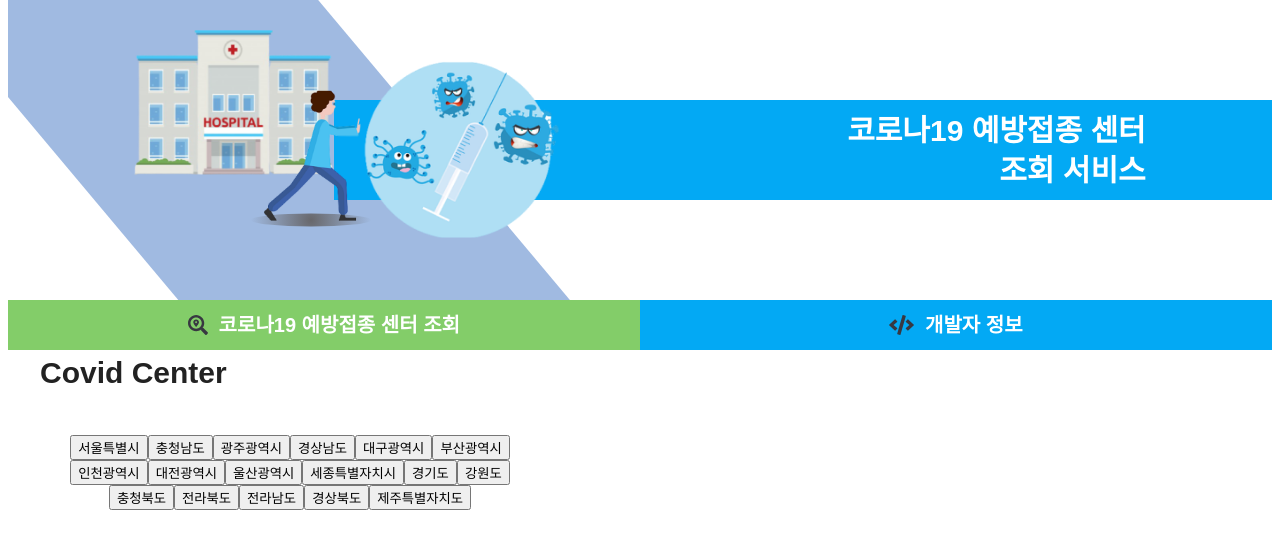
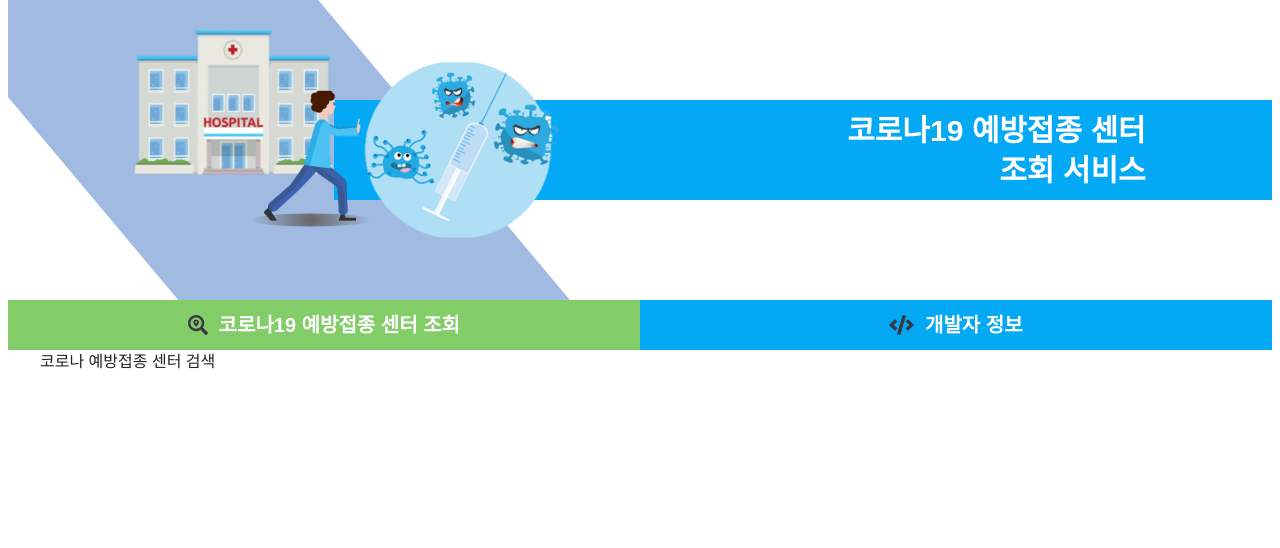
Before and after one commit to Chocobe/-Project-covid-vac-centers, a Vue app: page / in a window 1280 px wide. Shown: the top 548 px of the page. Built offline with nearby package versions, Linux system fonts and the light colour scheme.

Commit message:
<김영우>: scroll 대상을 "App.vue" 에서 "Ly_Default" 로 변경 하였습니다.
scroll 시, 메뉴 고정을 위한 기준 Element를 "Ly_Default" 로 사용하기 위해 설정하였습니다.

```diff
--- a/src/App.vue
+++ b/src/App.vue
@@ -34,8 +34,6 @@ export default Vue.extend({
 
 <style lang="scss">
 #app {
-	height: 100vh;
-
-	overflow-y: scroll;
+	//
 }
 </style>
--- /dev/null
+++ b/src/components/Comp_Button.vue
@@ -0,0 +1,43 @@
+<template>
+	<button
+		class="button"
+		@click="onClick"
+		@mouseenter="onMouseEnter"
+		@mouseleave="onMouseLeave"
+	>
+		{{ name }}
+	</button>
+</template>
+
+<script lang="ts">
+import Vue from "vue";
+
+export default Vue.extend({
+	props: {
+		name: {
+			type: String,
+			default: "버튼명",
+		},
+	},
+
+	methods: {
+		onClick(): void {
+			this.$emit("click", this.name);
+		},
+
+		onMouseEnter(): void {
+			this.$emit("enter", this.name);
+		},
+
+		onMouseLeave(): void {
+			this.$emit("leave", this.name);
+		},
+	},
+});
+</script>
+
+<style scoped lang="scss">
+.button {
+	//
+}
+</style>
--- a/src/layouts/default/Ly_Default.vue
+++ b/src/layouts/default/Ly_Default.vue
@@ -1,7 +1,9 @@
 <template>
-	<div id="Layout_Default">
+	<div id="Layout_Default" @scroll="scrollHandler">
 		<!-- Header -->
-		<Ly_Default_Header></Ly_Default_Header>
+		<div class="headerWrapper">
+			<Ly_Default_Header></Ly_Default_Header>
+		</div>
 
 		<!-- Nav -->
 		<div class="navWrapper" :class="{ fixed: isFixedNav }">
@@ -9,7 +11,7 @@
 		</div>
 
 		<!-- Main -->
-		<main>
+		<main class="main">
 			<Comp_TransitionOpacity>
 				<router-view></router-view>
 			</Comp_TransitionOpacity>
@@ -39,46 +41,49 @@ export default Vue.extend({
 
 	methods: {
 		scrollHandler() {
-			const scrollY = window.scrollY;
-			this.isFixedNav = scrollY > 300;
+			const rootElement = this.$el as HTMLDivElement;
+			const scrollTop = rootElement.scrollTop;
+			this.isFixedNav = scrollTop > 300;
 		},
-	},
-
-	mounted() {
-		window.addEventListener("scroll", this.scrollHandler, true);
-	},
-
-	beforeDestroy() {
-		window.removeEventListener("scroll", this.scrollHandler, true);
 	},
 });
 </script>
 
 <style scoped lang="scss">
 #Layout_Default {
-	@include width-height(100%);
-	max-width: $media__maxWidth_md;
+	@include width-height(100%, 100vh);
 
 	margin: 0 auto;
 
 	position: relative;
+	overflow-y: scroll;
 
-	.navWrapper.fixed {
+	.headerWrapper {
 		@include width-height(100%);
+		max-width: $media__maxWidth_md;
 
-		position: fixed;
-		top: 0;
-		left: 0;
+		margin: 0 auto;
 	}
 
-	.mainRouter-enter-active,
-	.mainRouter-leave-active {
-		transition: opacity 0.25s;
+	.navWrapper {
+		@include width-height(100%);
+		max-width: $media__maxWidth_md;
+
+		margin: 0 auto;
+
+		&.fixed {
+			position: fixed;
+			top: 0;
+			left: calc(50% - 8px);
+			transform: translateX(-50%);
+		}
 	}
 
-	.mainRouter-enter,
-	.mainRouter-leave-to {
-		opacity: 0;
+	.main {
+		@include width-height(100%);
+		max-width: $media__maxWidth_md;
+
+		margin: 0 auto;
 	}
 }
 </style>
--- a/src/layouts/default/Ly_Default_Nav.vue
+++ b/src/layouts/default/Ly_Default_Nav.vue
@@ -29,7 +29,7 @@ export default Vue.extend({
 
 <style scoped lang="scss">
 #Ly_Default_Nav {
-	@include width-height();
+	// @include width-height();
 
 	.nav__ul {
 		@include flex(flex-start, stretch);
--- a/src/views/About.vue
+++ b/src/views/About.vue
@@ -1,6 +1,22 @@
 <template>
 	<div class="about">
 		<h1>코로나19 데이터 테스트</h1>
+
+		<div style="margin: 20px 0">
+			<Comp_Button
+				name="강원도"
+				@click="onClick"
+				@enter="onEnter"
+				@leave="onLeave"
+			></Comp_Button>
+
+			<Comp_Button
+				name="부산광역시"
+				@click="onClick"
+				@enter="onEnter"
+				@leave="onLeave"
+			></Comp_Button>
+		</div>
 
 		<p>
 			{{ itemList }}
@@ -12,12 +28,31 @@
 import Vue from "vue";
 import { apiGet_CovidCenters } from "@/api/covidCenter/apiCovidCenter";
 import { DB_CovidCenter } from "@/interface/covidCenter/DB_CovidCenter";
+import Comp_Button from "@/components/Comp_Button.vue";
 
 export default Vue.extend({
+	components: {
+		Comp_Button,
+	},
+
 	data: () => {
 		return {
 			itemList: [] as DB_CovidCenter[],
 		};
+	},
+
+	methods: {
+		onClick(name: string) {
+			console.log("클릭함: ", name);
+		},
+
+		onEnter(name: string) {
+			console.log("Hover: ", name);
+		},
+
+		onLeave(name: string) {
+			console.log("Leave: ", name);
+		},
 	},
 
 	async created() {
--- a/src/views/covidCenters/Page_CovidCenters.vue
+++ b/src/views/covidCenters/Page_CovidCenters.vue
@@ -1,103 +1,14 @@
 <template>
 	<div id="page-covid-centers">
-		<h1 class="title">Covid Center</h1>
-
-		<div class="myButtonList">
-			<button
-				v-for="(sido, index) of sidoList"
-				:key="`${index}-${sido}`"
-				@click="getSidoCenters(sido)"
-				class="myButtonList--item"
-			>
-				{{ sido }}
-			</button>
-		</div>
-
-		<ul class="myList">
-			<li
-				v-for="center in targetSidoCenters"
-				:key="center.id"
-				class="myList--item"
-			>
-				<p>주소: {{ center.address }}</p>
-				<p>센터: {{ center.centerName }}</p>
-			</li>
-		</ul>
+		<h1>코로나 예방접종 센터 검색</h1>
 	</div>
 </template>
 
 <script lang="ts">
 import Vue from "vue";
-import { module_covidCenters } from "@/store/covidCenters/module_CovidCenters";
-import { DB_CovidCenter } from "@/interface/covidCenter/DB_CovidCenter";
 
 export default Vue.extend({
-	data: () => {
-		return {
-			targetSidoName: "",
-			targetSidoCenters: [] as DB_CovidCenter[],
-		};
-	},
-
-	methods: {
-		getSidoCenters(sidoName: string): void {
-			const covidCentersMap = this.$store.state["covidCenter"]
-				.covidCentersMap as Map<string, Map<string, DB_CovidCenter[]>>;
-
-			const sidoCentersMap = covidCentersMap.get(sidoName) as Map<
-				string,
-				DB_CovidCenter[]
-			>;
-
-			const targetSidoCenters = [] as DB_CovidCenter[];
-
-			sidoCentersMap.forEach(sido => {
-				targetSidoCenters.push(...sido);
-			});
-
-			this.targetSidoCenters = targetSidoCenters;
-		},
-	},
-
-	computed: {
-		// 시도 문자열 리스트
-		sidoList(): string[] {
-			const covidCentersMap = this.$store.state["covidCenter"]
-				.covidCentersMap as Map<string, Map<string, DB_CovidCenter[]>>;
-
-			return Array.from(covidCentersMap.keys());
-		},
-
-		covidCentersMap(): DB_CovidCenter[] {
-			const covidCentersMap = this.$store.state["covidCenter"]
-				.covidCentersMap as Map<string, Map<string, DB_CovidCenter[]>>;
-
-			if (covidCentersMap.size > 0) {
-				const busan = covidCentersMap.get("부산광역시") as Map<
-					string,
-					DB_CovidCenter[]
-				>;
-
-				const sido = [] as DB_CovidCenter[];
-
-				busan.forEach(sigungu => {
-					sido.push(...sigungu);
-				});
-
-				return sido;
-			} else {
-				return [];
-			}
-		},
-	},
-
-	async created() {
-		if (!this.$store.hasModule("covidCenter")) {
-			this.$store.registerModule("covidCenter", module_covidCenters);
-		}
-
-		await this.$store.dispatch("covidCenter/GET_COVID_CENTER_LIST");
-	},
+	//
 });
 </script>
 
@@ -107,47 +18,5 @@ export default Vue.extend({
 	max-width: 1200px;
 
 	margin: 0 auto;
-
-	display: flex;
-	justify-content: center;
-	align-items: flex-start;
-	flex-wrap: wrap;
-
-	.title {
-		width: 100%;
-
-		margin-bottom: 40px;
-
-		font-size: 30px;
-		font-weight: 900;
-	}
-
-	.myButtonList {
-		width: 500px;
-
-		display: flex;
-		flex-wrap: wrap;
-		justify-content: center;
-		align-items: flex-start;
-
-		&--item {
-			//
-		}
-	}
-
-	.myList {
-		min-width: 500px;
-		height: 500px;
-
-		margin: 0 auto;
-
-		overflow-y: scroll;
-
-		flex: 1;
-
-		&--item {
-			margin: 10px 0;
-		}
-	}
 }
 </style>
```
